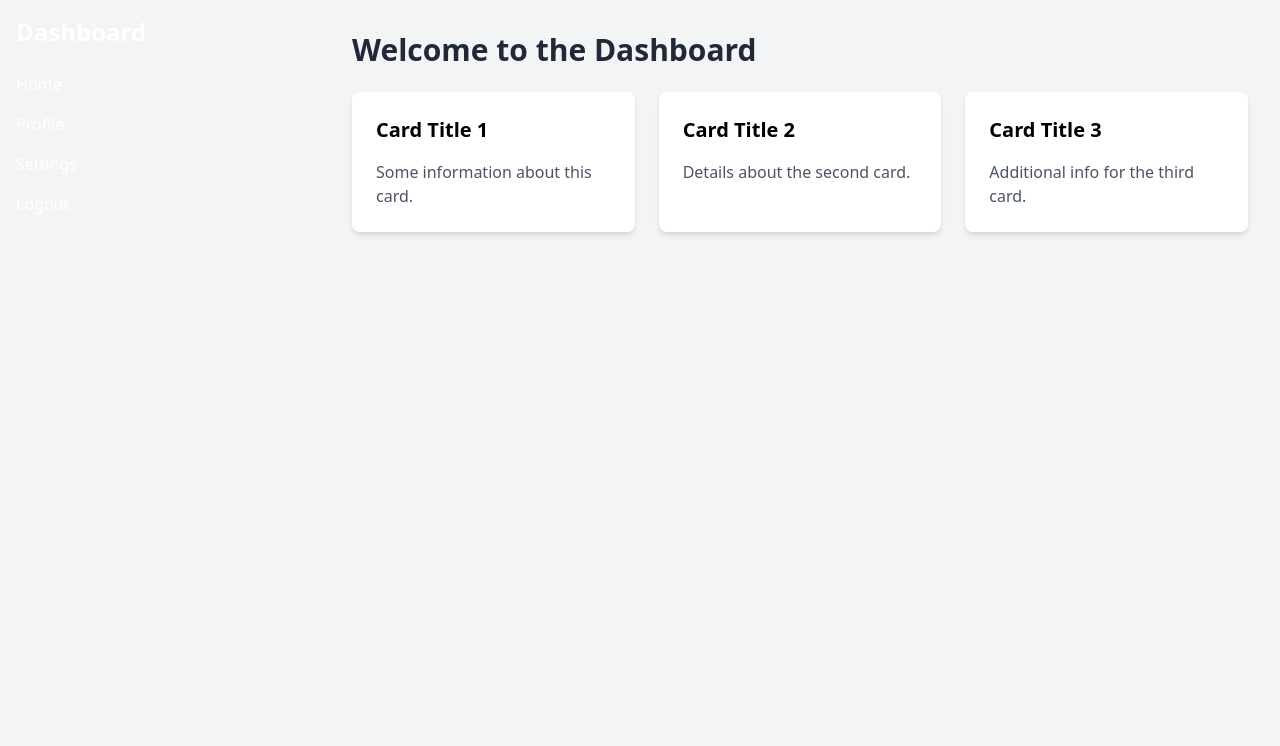
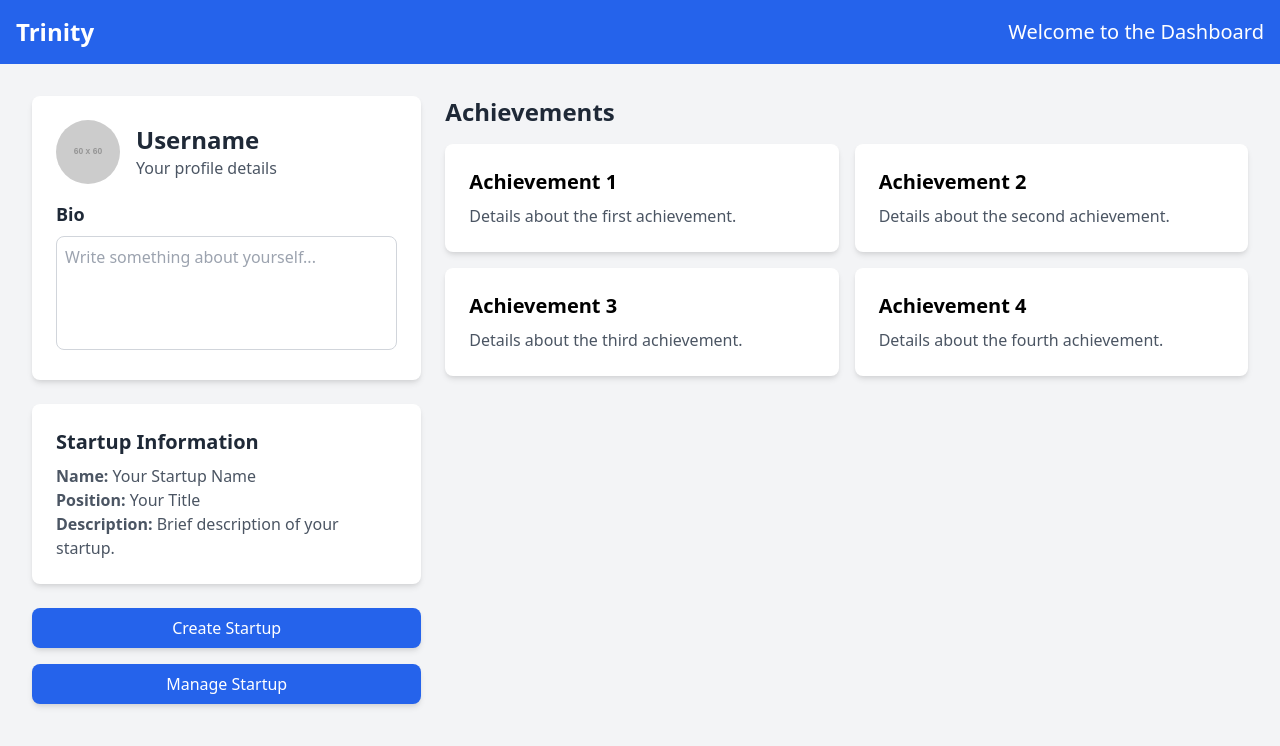
Before and after one commit to xindic/Trinity, a website: page src/Dashboard.html in a window 1280 px wide. Drawn offline with nearby package versions, Linux system fonts and the light colour scheme; placeholder pictures from the web are drawn by us.

Commit message:
dashboard

```diff
--- a/src/Dashboard.html
+++ b/src/Dashboard.html
@@ -10,51 +10,133 @@
     <title>Trinity</title>
   </head>
   <body class="bg-gray-100 min-h-screen">
-    <div class="flex flex-col md:flex-row">
-      <!-- Sidebar -->
-      <div class="bg-blue-40 text-white w-full md:w-1/4 h-screen p-4">
-        <h2 class="text-2xl font-bold mb-6">Dashboard</h2>
-        <nav>
-          <ul>
-            <li class="mb-4">
-              <a href="#" class="hover:text-blue-300">Home</a>
-            </li>
-            <li class="mb-4">
-              <a href="#" class="hover:text-blue-300">Profile</a>
-            </li>
-            <li class="mb-4">
-              <a href="#" class="hover:text-blue-300">Settings</a>
-            </li>
-            <li class="mb-4">
-              <a href="#" class="hover:text-blue-300">Logout</a>
-            </li>
-          </ul>
-        </nav>
-      </div>
+    <header
+      class="bg-blue-600 text-white p-4 flex justify-between items-center"
+    >
+      <div class="text-2xl font-bold">Trinity</div>
+      <h2 class="text-xl">Welcome to the Dashboard</h2>
+    </header>
 
-      <!-- Main Content -->
-      <div class="flex-1 p-8">
-        <h1 class="text-3xl font-bold text-gray-800 mb-6">
-          Welcome to the Dashboard
-        </h1>
-        <div class="grid grid-cols-1 md:grid-cols-2 lg:grid-cols-3 gap-6">
-          <!-- Card 1 -->
+    <main class="p-8 grid grid-cols-1 md:grid-cols-3 gap-6">
+      <!-- Left Section: Profile and Startup Information -->
+      <aside class="col-span-1 space-y-6">
+        <!-- Profile Section -->
+        <section class="bg-white shadow-md p-6 rounded-lg">
+          <div class="flex items-center space-x-4">
+            <img
+              src="https://via.placeholder.com/60"
+              alt="Profile"
+              class="w-16 h-16 rounded-full"
+            />
+            <div>
+              <h3 class="text-2xl font-bold text-gray-800">Username</h3>
+              <p class="text-gray-600">Your profile details</p>
+            </div>
+          </div>
+
+          <!-- Bio Section -->
+          <div class="mt-4">
+            <label for="bio" class="block text-lg font-semibold text-gray-800"
+              >Bio</label
+            >
+            <textarea
+              id="bio"
+              rows="4"
+              class="mt-2 w-full p-2 border border-gray-300 rounded-lg resize-none"
+              placeholder="Write something about yourself..."
+            ></textarea>
+          </div>
+        </section>
+
+        <!-- Startup Information -->
+        <section class="bg-white shadow-md p-6 rounded-lg">
+          <h3 class="text-xl font-bold text-gray-800 mb-2">
+            Startup Information
+          </h3>
+          <p class="text-gray-600"><strong>Name:</strong> Your Startup Name</p>
+          <p class="text-gray-600"><strong>Position:</strong> Your Title</p>
+          <p class="text-gray-600">
+            <strong>Description:</strong> Brief description of your startup.
+          </p>
+        </section>
+
+        <!-- Manage and Create Startup -->
+        <section class="space-y-4 mt-4">
+          <button
+            onclick="createStartup()"
+            class="w-full bg-blue-600 text-white py-2 px-4 rounded-lg shadow-md hover:bg-blue-700"
+          >
+            Create Startup
+          </button>
+          <button
+            class="w-full bg-blue-600 text-white py-2 px-4 rounded-lg shadow-md hover:bg-blue-700"
+          >
+            Manage Startup
+          </button>
+
+          <!-- Error Message Div (Positioned below the buttons) -->
+          <div
+            id="error-notification"
+            class="hidden mt-4 bg-red-200 text-red-800 text-center py-3 px-6 rounded-lg shadow-md"
+          >
+            <p id="error-message" class="font-semibold">
+              Something went wrong. Please try again later.
+            </p>
+          </div>
+        </section>
+      </aside>
+
+      <!-- Right Section: Achievements -->
+      <div class="col-span-2">
+        <h3 class="text-2xl font-bold text-gray-800 mb-4">Achievements</h3>
+        <div class="grid grid-cols-1 md:grid-cols-2 gap-4">
           <div class="bg-white p-6 rounded-lg shadow-md">
-            <h2 class="text-xl font-bold mb-4">Card Title 1</h2>
-            <p class="text-gray-600">Some information about this card.</p>
+            <h4 class="text-xl font-bold mb-2">Achievement 1</h4>
+            <p class="text-gray-600">Details about the first achievement.</p>
           </div>
-          <!-- Card 2 -->
           <div class="bg-white p-6 rounded-lg shadow-md">
-            <h2 class="text-xl font-bold mb-4">Card Title 2</h2>
-            <p class="text-gray-600">Details about the second card.</p>
+            <h4 class="text-xl font-bold mb-2">Achievement 2</h4>
+            <p class="text-gray-600">Details about the second achievement.</p>
           </div>
-          <!-- Card 3 -->
           <div class="bg-white p-6 rounded-lg shadow-md">
-            <h2 class="text-xl font-bold mb-4">Card Title 3</h2>
-            <p class="text-gray-600">Additional info for the third card.</p>
+            <h4 class="text-xl font-bold mb-2">Achievement 3</h4>
+            <p class="text-gray-600">Details about the third achievement.</p>
+          </div>
+          <div class="bg-white p-6 rounded-lg shadow-md">
+            <h4 class="text-xl font-bold mb-2">Achievement 4</h4>
+            <p class="text-gray-600">Details about the fourth achievement.</p>
           </div>
         </div>
       </div>
-    </div>
+    </main>
+
+    <script>
+      /**
+       * Shows the error notification within the div.
+       * @param {string} message - The error message to display.
+       * @param {string} [duration=5000] - Duration to show the error message (in milliseconds).
+       */
+      function showError(message, duration = 5000) {
+        const notification = document.getElementById("error-notification");
+        const messageElement = document.getElementById("error-message");
+
+        // Set the error message text
+        messageElement.textContent = message || "An unknown error occurred.";
+
+        // Show the notification
+        notification.classList.remove("hidden");
+
+        // Hide the notification after the specified duration
+        setTimeout(() => {
+          notification.classList.add("hidden");
+        }, duration);
+      }
+
+      // Example function for "Create Startup" button to show an error
+      function createStartup() {
+        // Simulating an error
+        showError("Failed to create startup. Please try again later.");
+      }
+    </script>
   </body>
 </html>
```
Also changed, not shown: src/Error.html (added, +32 -0 lines), src/NavSignedIn.html (renamed from src/Nav.html, +1 -1 lines), src/NavSignedOut.html (added, +23 -0 lines).
